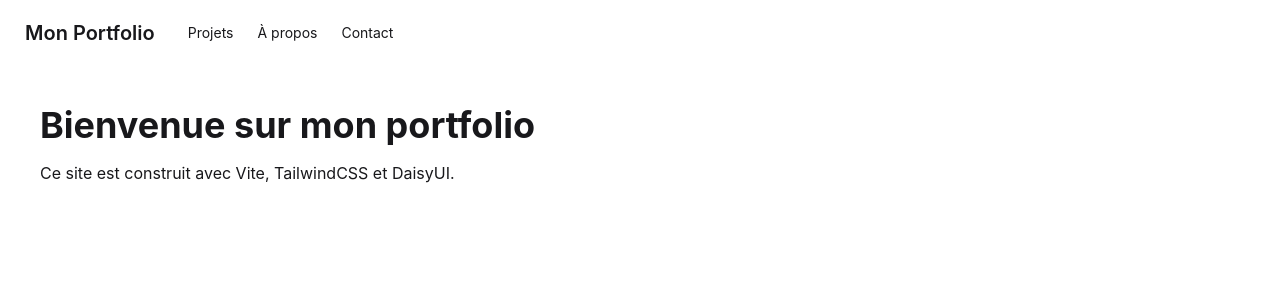
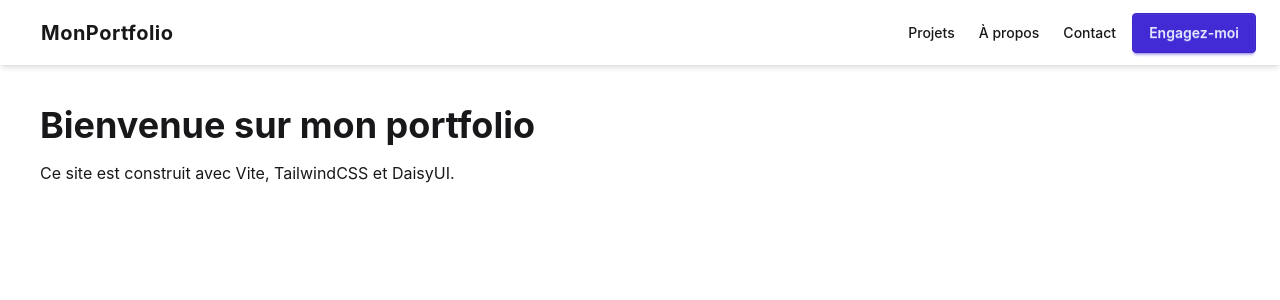
Before and after one commit to Dc-coder25/DC_portfolio, a React (Vite) app: page / in a window 1280 px wide. Shown: the top 300 px of the page. Built offline with nearby package versions, Linux system fonts and the light colour scheme.

Commit message:
feat(navbar): create professional styled navbar with CTA

```diff
--- a/src/components/Navbar.jsx
+++ b/src/components/Navbar.jsx
@@ -1,14 +1,28 @@
-import React from "react"
+import React from 'react'
 
 export default function Navbar() {
   return (
-    <div className="navbar bg-base-100">
-      <a className="btn btn-ghost text-xl">Mon Portfolio</a>
-      <ul className="menu menu-horizontal px-1">
-        <li><a>Projets</a></li>
-        <li><a>À propos</a></li>
-        <li><a>Contact</a></li>
-      </ul>
+    <div className="navbar bg-base-100 shadow-md px-6">
+      {/* Logo / Branding */}
+      <div className="flex-1">
+        <a className="btn btn-ghost normal-case text-xl font-bold tracking-wide">
+          MonPortfolio
+        </a>
+      </div>
+
+      {/* Menu principal */}
+      <div className="flex-none hidden md:flex">
+        <ul className="menu menu-horizontal px-1 font-medium">
+          <li><a className="hover:text-primary">Projets</a></li>
+          <li><a className="hover:text-primary">À propos</a></li>
+          <li><a className="hover:text-primary">Contact</a></li>
+        </ul>
+      </div>
+
+      {/* Bouton d’action */}
+      <div className="flex-none">
+        <button className="btn btn-primary">Engagez-moi</button>
+      </div>
     </div>
   )
 }
```
